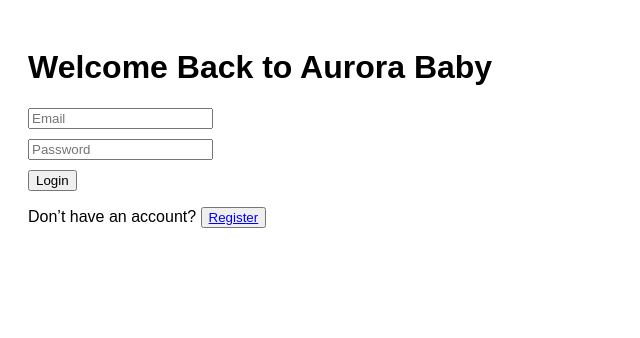
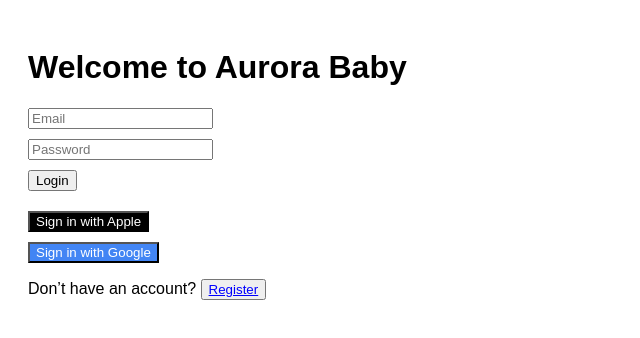
Before and after one commit to MiladArbabi/aurora-baby-mvp, a React (Create React App) app in the folder client/: page / in a window 1280 px wide. Shown: the top 338 px of the page, without its empty margins (0-640 px from the left). Built offline with nearby package versions, Linux system fonts and the light colour scheme.

Commit message:
Update Google Sign-In with specific Client ID 680806226468-vs4o635ngej5t4slk6vjj9hon6qekdo5 (issue #9) (#8)
Co-authored-by: Milad <miladarbabi@Milads-MacBook-Pro.local>

```diff
--- a/client/src/components/Login.jsx
+++ b/client/src/components/Login.jsx
@@ -1,4 +1,6 @@
 import React, { useState } from 'react';
+import { signInWithPopup, GoogleAuthProvider, signInWithEmailAndPassword } from 'firebase/auth';
+import { auth } from '../firebase';
 
 function Login({ onLogin, onSwitchToRegister }) {
   const [email, setEmail] = useState('');
@@ -6,26 +8,60 @@
   const [error, setError] = useState('');
   const [isLoading, setIsLoading] = useState(false);
 
-  const handleSubmit = async (e) => {
+  const handleEmailLogin = async (e) => {
     e.preventDefault();
     setIsLoading(true);
     try {
-      const response = await fetch('http://localhost:5001/api/login', {
+      const userCredential = await signInWithEmailAndPassword(auth, email, password);
+      const token = await userCredential.user.getIdToken();
+      localStorage.setItem('token', token);
+      setError('');
+      onLogin();
+    } catch (error) {
+      console.error('Email login error:', error);
+      setError(error.message);
+    } finally {
+      setIsLoading(false);
+    }
+  };
+
+  const handleGoogleLogin = async () => {
+    setIsLoading(true);
+    try {
+      const provider = new GoogleAuthProvider();
+      provider.addScope('profile');
+      provider.addScope('email');
+      provider.setCustomParameters({
+        client_id: '680806226468-vs4o635ngej5t4slk6vjj9hon6qekdo5.apps.googleusercontent.com'
+      });
+      const userCredential = await signInWithPopup(auth, provider);
+      const token = await userCredential.user.getIdToken();
+      localStorage.setItem('token', token);
+      setError('');
+      onLogin();
+    } catch (error) {
+      console.error('Google login error:', error);
+      setError(error.message);
+    } finally {
+      setIsLoading(false);
+    }
+  };
+
+  const handleAppleLogin = async () => {
+    setIsLoading(true);
+    try {
+      const response = await fetch('http://localhost:5001/api/login/apple', {
         method: 'POST',
-        headers: { 'Content-Type': 'application/json' },
-        body: JSON.stringify({ email, password })
+        headers: { 'Content-Type': 'application/json' }
       });
-      if (!response.ok) {
-        const errorData = await response.json();
-        throw new Error(errorData.error || 'Login failed');
-      }
+      if (!response.ok) throw new Error('Apple login failed');
       const { token } = await response.json();
       localStorage.setItem('token', token);
       setError('');
       onLogin();
     } catch (error) {
-      console.error('Login error:', error);
-      setError(error.message);
+      console.error('Apple login error:', error);
+      setError('Apple Sign-In unavailable without membership');
     } finally {
       setIsLoading(false);
     }
@@ -33,9 +69,9 @@
 
   return (
     <div style={{ padding: '20px', fontFamily: 'Arial' }}>
-      <h1>Welcome Back to Aurora Baby</h1>
+      <h1>Welcome to Aurora Baby</h1>
       {error && <p style={{ color: 'red' }}>{error}</p>}
-      <form onSubmit={handleSubmit}>
+      <form onSubmit={handleEmailLogin}>
         <input
           type="email"
           value={email}
@@ -56,6 +92,22 @@
           {isLoading ? 'Logging in...' : 'Login'}
         </button>
       </form>
+      <div style={{ marginTop: '20px' }}>
+        <button
+          onClick={handleAppleLogin}
+          style={{ display: 'block', margin: '10px 0', background: '#000', color: '#fff' }}
+          disabled={isLoading}
+        >
+          Sign in with Apple
+        </button>
+        <button
+          onClick={handleGoogleLogin}
+          style={{ display: 'block', margin: '10px 0', background: '#4285F4', color: '#fff' }}
+          disabled={isLoading}
+        >
+          Sign in with Google
+        </button>
+      </div>
       <p>
         Don’t have an account?{' '}
         <button onClick={onSwitchToRegister} style={{ color: 'blue', textDecoration: 'underline' }} disabled={isLoading}>
--- /dev/null
+++ b/client/src/firebase.js
@@ -0,0 +1,15 @@
+import { initializeApp } from 'firebase/app';
+import { getAuth } from 'firebase/auth';
+
+const firebaseConfig = {
+    apiKey: "AIzaSyBcbkVZfPz4F_ynmu7HuxoeQ2R3kt4tvuU",
+    authDomain: "aurora-baby-mvp.firebaseapp.com",
+    projectId: "aurora-baby-mvp",
+    storageBucket: "aurora-baby-mvp.firebasestorage.app",
+    messagingSenderId: "680806226468",
+    appId: "1:680806226468:web:2a7f9dacfc795e71e316b1",
+    measurementId: "G-KCDL8YJ9NN"
+  };
+
+const app = initializeApp(firebaseConfig);
+export const auth = getAuth(app);
```
Also changed, not shown: 1 other file (tests, documents, lock files or other folders).
